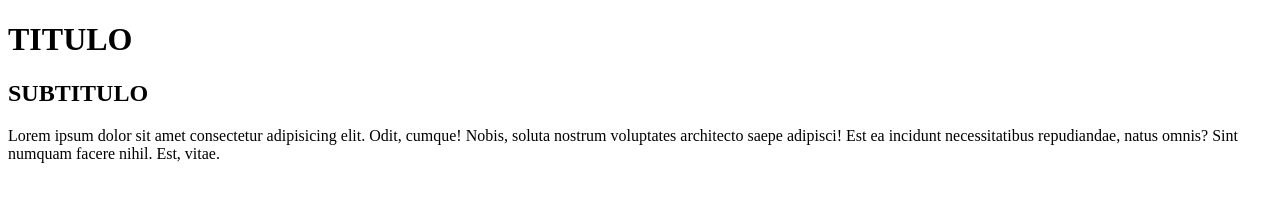
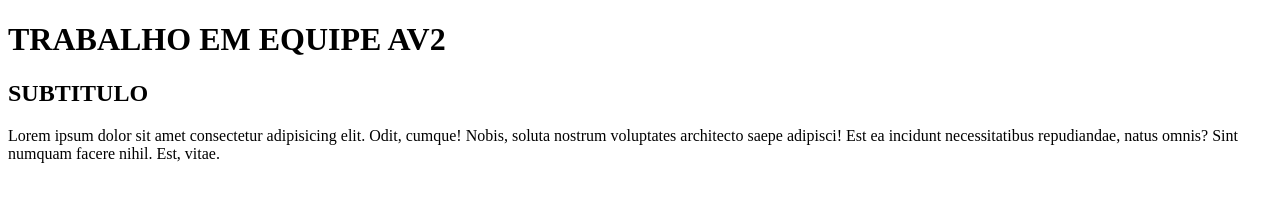
Before and after one commit to Cauettt/AmbientesTrabalho, a plain HTML site: page index.html in a window 1280 px wide. Drawn offline with Linux system fonts and the light colour scheme.

Commit message:
Fix: alterando título do index.hmtl

```diff
--- a/index.html
+++ b/index.html
@@ -6,7 +6,7 @@
     <title>Praticando branches em equipe</title>
 </head>
 <body>
-    <h1>TITULO</h1>
+    <h1>TRABALHO EM EQUIPE AV2</h1>
     <h2>SUBTITULO</h2>
     <p>Lorem ipsum dolor sit amet consectetur adipisicing elit. Odit, cumque! Nobis, soluta nostrum voluptates architecto saepe adipisci! Est ea incidunt necessitatibus repudiandae, natus omnis? Sint numquam facere nihil. Est, vitae.</p>
 </body>
```
